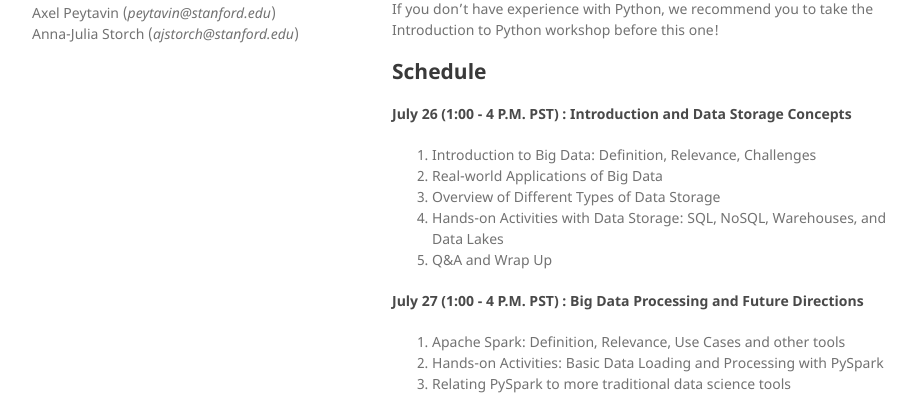
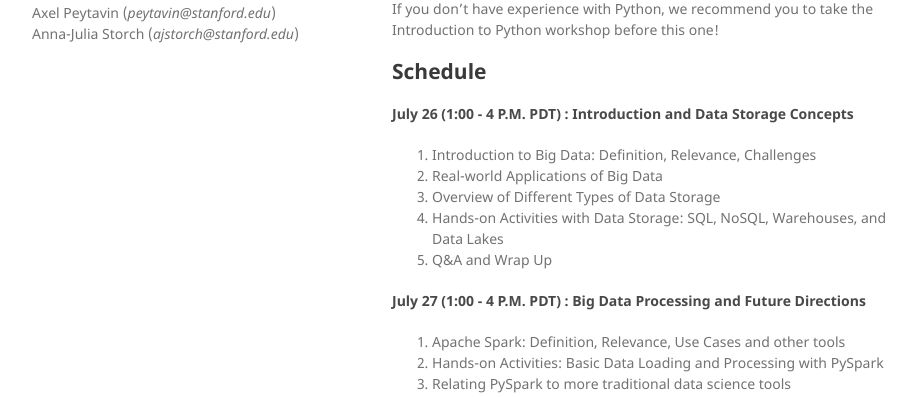
Before and after one commit to axelpey/icme-sws23-big-data, a Jekyll site: the page built from index.md, in a window 1280 px wide. Shown: the part 786-1183 px from the top of the page, without its empty margins (178-1095 px from the left). Built offline with Jekyll 4.4.1, drawn with Linux system fonts in a browser that asks for light colours; our own code applies the rules of GitHub Pages for plain Markdown files.

Commit message:
Update to PDT

```diff
--- a/index.md
+++ b/index.md
@@ -26,7 +26,7 @@ If you don't have experience with Python, we recommend you to take the Introduct
 
 ## Schedule
 
-#### July 26 (1:00 - 4 P.M. PST) : Introduction and Data Storage Concepts
+#### July 26 (1:00 - 4 P.M. PDT) : Introduction and Data Storage Concepts
 
 1. Introduction to Big Data: Definition, Relevance, Challenges
 2. Real-world Applications of Big Data
@@ -34,7 +34,7 @@ If you don't have experience with Python, we recommend you to take the Introduct
 4. Hands-on Activities with Data Storage: SQL, NoSQL, Warehouses, and Data Lakes
 5. Q&A and Wrap Up
 
-#### July 27 (1:00 - 4 P.M. PST) : Big Data Processing and Future Directions
+#### July 27 (1:00 - 4 P.M. PDT) : Big Data Processing and Future Directions
 
 1. Apache Spark: Definition, Relevance, Use Cases and other tools
 2. Hands-on Activities: Basic Data Loading and Processing with PySpark
```
